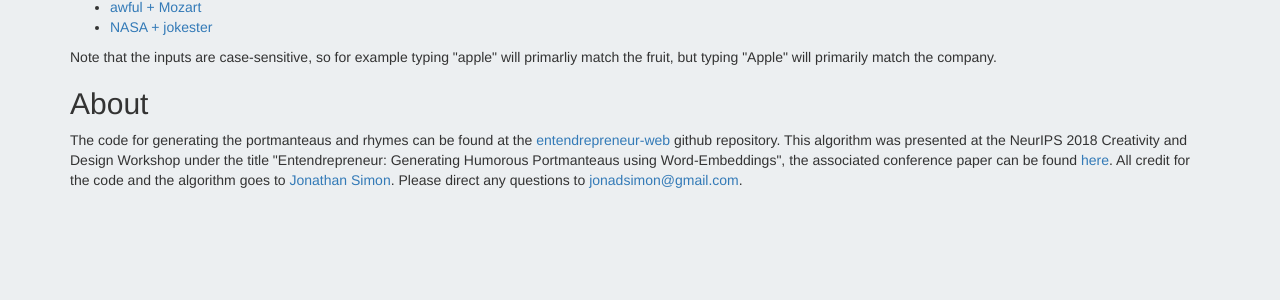
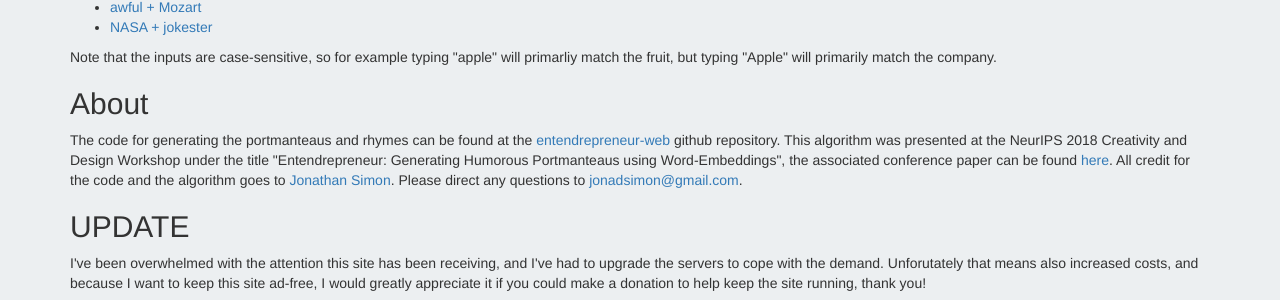
Before and after one commit to jonadsimon/entendrepreneur-web, a Flask app: page /pun_generator in a window 1280 px wide. Shown: the part 358-658 px from the top of the page. Before the commit the page ends 546 px from the top, so only its background shows below. Run offline with Flask 2, Linux system fonts and the light colour scheme; parts of the project's set-up code (start-up, migrations or seed data) failed here and were passed over; some libraries are stand-ins or nearby versions.

Commit message:
added PayPal donation button

```diff
--- a/app/templates/pun_generator.html
+++ b/app/templates/pun_generator.html
@@ -106,5 +106,17 @@ Entendrepreneur Portmanteau & Rhyme Generator
   <p>
   The code for generating the portmanteaus and rhymes can be found at the <a href="https://github.com/jonadsimon/entendrepreneur-web">entendrepreneur-web</a> github  repository. This algorithm was presented at the NeurIPS 2018 Creativity and Design Workshop under the title "Entendrepreneur: Generating Humorous Portmanteaus using Word-Embeddings", the associated conference paper can be found <a href="https://nips2018creativity.github.io/doc/entendrepreneur.pdf">here</a>. All credit for the code and the algorithm goes to <a href="https://www.linkedin.com/in/jonadsimon/">Jonathan Simon</a>. Please direct any questions to <a href="mailto:jonadsimon@gmail.com">jonadsimon@gmail.com</a>.
   </p>
+  <h2>UPDATE</h2>
+  <p>
+  I've been overwhelmed with the attention this site has been receiving, and I've had to upgrade the servers to cope with the demand. Unforutately that means also increased costs, and because I want to keep this site ad-free, I would greatly appreciate it if you could make a donation to help keep the site running, thank you!
+  </p>
+  <form action="https://www.paypal.com/cgi-bin/webscr" method="post" target="_top">
+  <input type="hidden" name="cmd" value="_donations" />
+  <input type="hidden" name="business" value="BJRHGRFMDTCFW" />
+  <input type="hidden" name="item_name" value="Pun Generator" />
+  <input type="hidden" name="currency_code" value="USD" />
+  <input type="image" src="https://www.paypalobjects.com/en_US/i/btn/btn_donate_LG.gif" border="0" name="submit" title="PayPal - The safer, easier way to pay online!" alt="Donate with PayPal button" />
+  <img alt="" border="0" src="https://www.paypal.com/en_US/i/scr/pixel.gif" width="1" height="1" />
+  </form>
 </div>
 {% endblock %}
```
